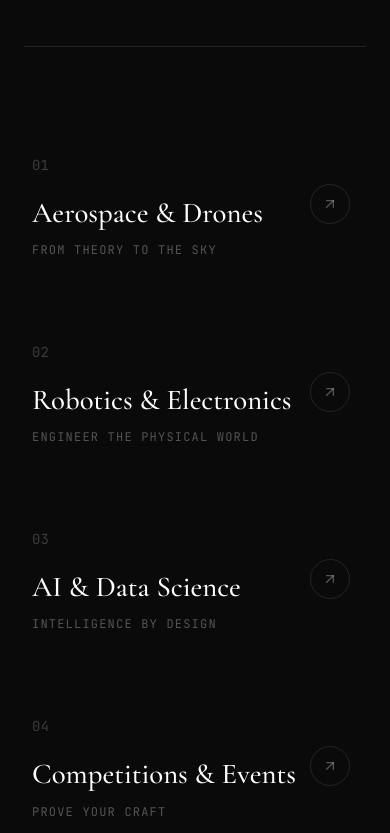
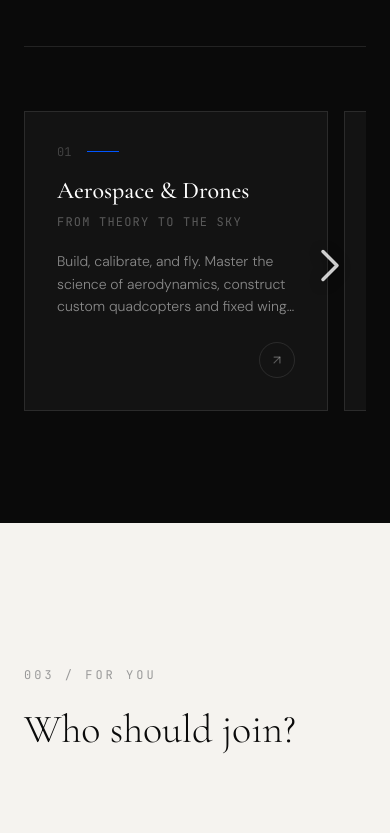
Before and after one commit to kaifashraf/pluginscience, a Next.js app: page / in a window 390 px wide. Shown: the part 2951-3784 px from the top of the page. Built offline with nearby package versions, Linux system fonts and the light colour scheme.

Commit message:
Add horizontal carousel to Disciplines section on mobile with floating arrow and peek

```diff
--- a/app/page.tsx
+++ b/app/page.tsx
@@ -2,45 +2,8 @@ import Link from 'next/link';
 import { ArrowRight, ArrowUpRight } from 'lucide-react';
 import HomeHero from '@/components/HomeHero';
 import HomeAudienceCarousel from '@/components/HomeAudienceCarousel';
+import HomeDisciplinesCarousel from '@/components/HomeDisciplinesCarousel';
 
-const disciplines = [
-  {
-    num: '01',
-    title: 'Aerospace & Drones',
-    subtitle: 'From theory to the sky',
-    desc: 'Build, calibrate, and fly. Master the science of aerodynamics, construct custom quadcopters and fixed wing aircraft, and program autonomous flight systems using real engineering tools.',
-    accent: 'group-hover:text-theme-drone',
-    bar: 'bg-theme-drone',
-    href: '/workshops'
-  },
-  {
-    num: '02',
-    title: 'Robotics & Electronics',
-    subtitle: 'Engineer the physical world',
-    desc: 'Design and wire circuits, program microcontrollers, and bring mechanical systems to life. From basic electronics to advanced robotic arms, hands first, always.',
-    accent: 'group-hover:text-theme-robotics',
-    bar: 'bg-theme-robotics',
-    href: '/workshops'
-  },
-  {
-    num: '03',
-    title: 'AI & Data Science',
-    subtitle: 'Intelligence by design',
-    desc: 'Train models, interpret data, and deploy intelligent systems. Work with computer vision, machine learning pipelines, and real world datasets to build software that thinks.',
-    accent: 'group-hover:text-theme-data',
-    bar: 'bg-theme-data',
-    href: '/workshops'
-  },
-  {
-    num: '04',
-    title: 'Competitions & Events',
-    subtitle: 'Prove your craft',
-    desc: 'Hackathons, inter college drone races, science fairs, and innovation challenges. Compete, collaborate, and earn recognition alongside a network of ambitious builders.',
-    accent: 'group-hover:text-theme-community',
-    bar: 'bg-theme-community',
-    href: '/contact'
-  },
-];
 
 
 export default function Home() {
@@ -145,36 +108,7 @@ export default function Home() {
             </div>
           </div>
 
-          <div className="divide-y divide-white/10">
-            {disciplines.map((d, i) => (
-              <Link href={d.href} key={i}>
-                <div
-                  className="group flex flex-col md:grid md:grid-cols-12 gap-4 md:gap-6 py-10 md:py-14 cursor-pointer hover:bg-white/[0.02] transition-colors px-2 relative"
-                >
-                  <div className="md:col-span-1 flex items-start pt-1">
-                    <span className="text-white/20 text-sm font-mono">{d.num}</span>
-                  </div>
-                  <div className="md:col-span-4 pr-14 md:pr-0">
-                    <h3 className={`font-display font-medium text-white transition-colors duration-300 ${d.accent}`}
-                        style={{ fontSize: 'clamp(1.8rem, 3.5vw, 3rem)' }}>
-                      {d.title}
-                    </h3>
-                    <p className="text-white/30 text-xs font-mono uppercase tracking-widest mt-2">{d.subtitle}</p>
-                  </div>
-                  <div className="hidden md:flex md:col-span-6 items-center">
-                    <p className="text-white/50 font-sans font-light leading-relaxed text-base md:text-lg md:translate-x-4 group-hover:translate-x-0 group-hover:text-white/70 transition-all duration-500">
-                      {d.desc}
-                    </p>
-                  </div>
-                  <div className="absolute right-4 top-1/2 -translate-y-1/2 md:static md:translate-y-0 md:col-span-1 flex items-center justify-end">
-                    <div className="w-10 h-10 rounded-full border border-white/10 flex items-center justify-center group-hover:border-white/40 transition-colors">
-                      <ArrowUpRight className="w-4 h-4 text-white/30 group-hover:text-white transition-colors" />
-                    </div>
-                  </div>
-                </div>
-              </Link>
-            ))}
-          </div>
+          <HomeDisciplinesCarousel />
         </div>
       </section>
 
--- /dev/null
+++ b/components/HomeDisciplinesCarousel.tsx
@@ -0,0 +1,135 @@
+'use client';
+
+import { useRef } from 'react';
+import Link from 'next/link';
+import { ArrowUpRight, ChevronRight } from 'lucide-react';
+
+const disciplines = [
+  {
+    num: '01',
+    title: 'Aerospace & Drones',
+    subtitle: 'From theory to the sky',
+    desc: 'Build, calibrate, and fly. Master the science of aerodynamics, construct custom quadcopters and fixed wing aircraft, and program autonomous flight systems using real engineering tools.',
+    accent: 'text-theme-drone',
+    bar: 'bg-theme-drone',
+    href: '/workshops'
+  },
+  {
+    num: '02',
+    title: 'Robotics & Electronics',
+    subtitle: 'Engineer the physical world',
+    desc: 'Design and wire circuits, program microcontrollers, and bring mechanical systems to life. From basic electronics to advanced robotic arms, hands first, always.',
+    accent: 'text-theme-robotics',
+    bar: 'bg-theme-robotics',
+    href: '/workshops'
+  },
+  {
+    num: '03',
+    title: 'AI & Data Science',
+    subtitle: 'Intelligence by design',
+    desc: 'Train models, interpret data, and deploy intelligent systems. Work with computer vision, machine learning pipelines, and real world datasets to build software that thinks.',
+    accent: 'text-theme-data',
+    bar: 'bg-theme-data',
+    href: '/workshops'
+  },
+  {
+    num: '04',
+    title: 'Competitions & Events',
+    subtitle: 'Prove your craft',
+    desc: 'Hackathons, inter college drone races, science fairs, and innovation challenges. Compete, collaborate, and earn recognition alongside a network of ambitious builders.',
+    accent: 'text-theme-community',
+    bar: 'bg-theme-community',
+    href: '/contact'
+  },
+];
+
+export default function HomeDisciplinesCarousel() {
+  const scrollRef = useRef<HTMLDivElement>(null);
+
+  const scroll = (direction: 'left' | 'right') => {
+    if (scrollRef.current) {
+      const scrollAmount = window.innerWidth * 0.78;
+      scrollRef.current.scrollBy({ left: direction === 'left' ? -scrollAmount : scrollAmount, behavior: 'smooth' });
+    }
+  };
+
+  return (
+    <>
+      {/* ── Mobile: Horizontal carousel ── */}
+      <div className="md:hidden relative">
+        {/* Floating Right Arrow */}
+        <div className="absolute right-2 top-1/2 -translate-y-1/2 z-10 pointer-events-none">
+          <button
+            onClick={() => scroll('right')}
+            className="pointer-events-auto text-white/80 hover:text-white drop-shadow-[0_2px_6px_rgba(0,0,0,0.6)] transition-colors"
+            aria-label="Scroll right"
+          >
+            <ChevronRight className="w-14 h-14" strokeWidth={1.5} />
+          </button>
+        </div>
+
+        <div
+          ref={scrollRef}
+          className="flex overflow-x-auto snap-x snap-mandatory gap-4 [&::-webkit-scrollbar]:hidden [-ms-overflow-style:none] [scrollbar-width:none] pb-4"
+        >
+          {disciplines.map((d, i) => (
+            <Link href={d.href} key={i} className="shrink-0 w-[78vw] snap-start">
+              <div className="bg-white/[0.04] border border-white/10 p-8 flex flex-col justify-between min-h-[280px] group cursor-pointer hover:bg-white/[0.06] transition-colors">
+                <div>
+                  <div className="flex items-center gap-4 mb-4">
+                    <span className="text-white/20 text-xs font-mono">{d.num}</span>
+                    <div className={`h-[1px] w-8 ${d.bar}`} />
+                  </div>
+                  <h3 className={`font-display font-medium text-white mb-2 text-2xl leading-tight`}>
+                    {d.title}
+                  </h3>
+                  <p className="text-white/30 text-xs font-mono uppercase tracking-widest mb-5">{d.subtitle}</p>
+                  <p className="text-white/50 font-sans font-light leading-relaxed text-sm line-clamp-3">
+                    {d.desc}
+                  </p>
+                </div>
+                <div className="flex items-center justify-end mt-6">
+                  <div className="w-9 h-9 rounded-full border border-white/10 flex items-center justify-center group-hover:border-white/40 transition-colors">
+                    <ArrowUpRight className="w-3.5 h-3.5 text-white/30 group-hover:text-white transition-colors" />
+                  </div>
+                </div>
+              </div>
+            </Link>
+          ))}
+        </div>
+      </div>
+
+      {/* ── Desktop: Original list layout ── */}
+      <div className="hidden md:block divide-y divide-white/10">
+        {disciplines.map((d, i) => (
+          <Link href={d.href} key={i}>
+            <div
+              className="group grid grid-cols-12 gap-6 py-14 cursor-pointer hover:bg-white/[0.02] transition-colors px-2 relative"
+            >
+              <div className="col-span-1 flex items-start pt-1">
+                <span className="text-white/20 text-sm font-mono">{d.num}</span>
+              </div>
+              <div className="col-span-4">
+                <h3 className={`font-display font-medium text-white transition-colors duration-300 group-hover:${d.accent}`}
+                    style={{ fontSize: 'clamp(1.8rem, 3.5vw, 3rem)' }}>
+                  {d.title}
+                </h3>
+                <p className="text-white/30 text-xs font-mono uppercase tracking-widest mt-2">{d.subtitle}</p>
+              </div>
+              <div className="col-span-6 flex items-center">
+                <p className="text-white/50 font-sans font-light leading-relaxed text-lg translate-x-4 group-hover:translate-x-0 group-hover:text-white/70 transition-all duration-500">
+                  {d.desc}
+                </p>
+              </div>
+              <div className="col-span-1 flex items-center justify-end">
+                <div className="w-10 h-10 rounded-full border border-white/10 flex items-center justify-center group-hover:border-white/40 transition-colors">
+                  <ArrowUpRight className="w-4 h-4 text-white/30 group-hover:text-white transition-colors" />
+                </div>
+              </div>
+            </div>
+          </Link>
+        ))}
+      </div>
+    </>
+  );
+}
```
